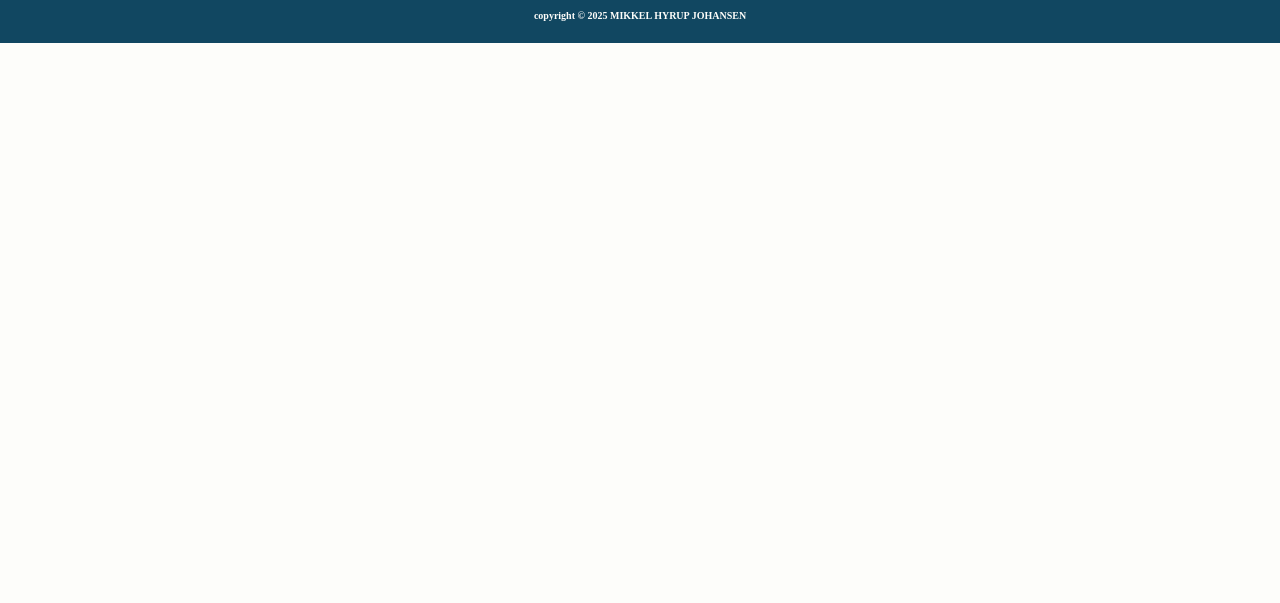
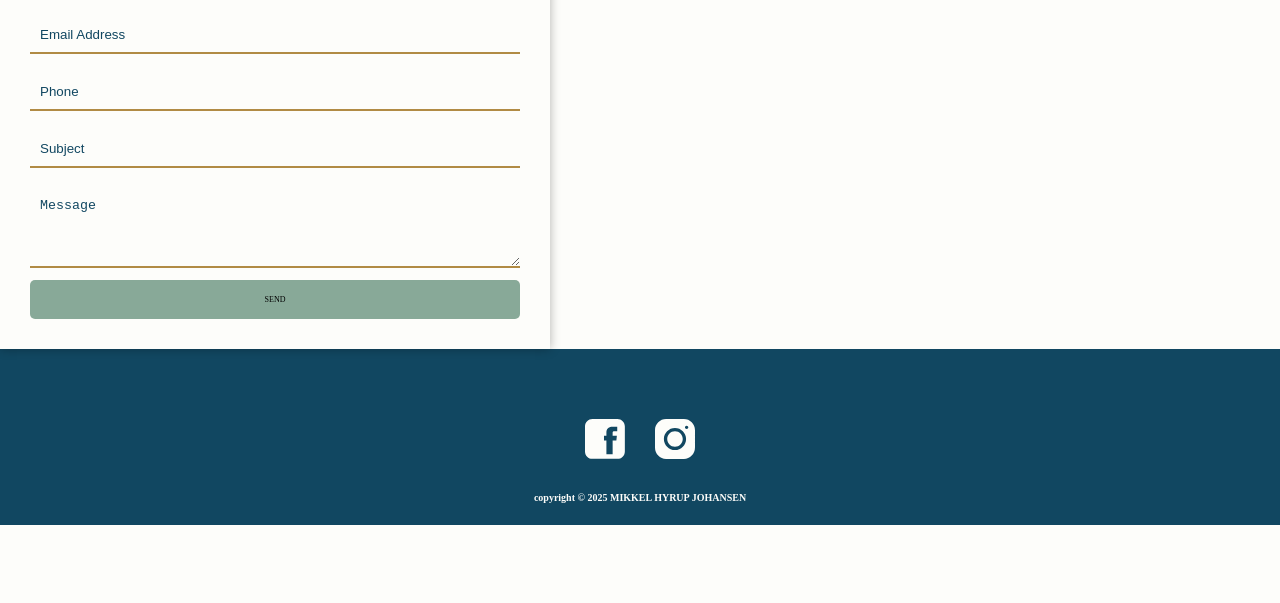
Before and after one commit to HyrupDesign/Projekt-3, a plain HTML site: page Kontakt.html in a window 1280 px wide. Shown: the part 197-800 px from the top of the page. Drawn offline with Linux system fonts and the light colour scheme.

Commit message:
kontakt formular

```diff
--- a/Kontakt.html
+++ b/Kontakt.html
@@ -36,7 +36,25 @@
     </header>
 
     <main></main>
-    <section></section>
+    <section>
+      <div class="wrapper">
+        <div class="title">
+          <h1>contact us form</h1>
+        </div>
+        <div class="contact-form">
+          <div class="input-fields">
+            <input type="text" class="input" placeholder="Name" />
+            <input type="text" class="input" placeholder="Email Address" />
+            <input type="text" class="input" placeholder="Phone" />
+            <input type="text" class="input" placeholder="Subject" />
+          </div>
+          <div class="msg">
+            <textarea placeholder="Message"></textarea>
+            <div class="btn">send</div>
+          </div>
+        </div>
+      </div>
+    </section>
 
     <footer>
       <div class="footer-grid">
--- a/style.css
+++ b/style.css
@@ -47,7 +47,7 @@ https://www.w3schools.com/howto/tryit.asp?filename=tryhow_css_js_dropdown_right*
 
 /* Links inside the dropdown */
 #dropdown-content a {
-  color: var(--primary);
+  color: var(--accent);
   padding: 12px 16px;
   text-decoration: none;
   display: block;
@@ -219,12 +219,103 @@ a {
 /*  Projekter start  */
 /*                   */
 
+.projekter {
+}
+
+.projekttekst {
+}
+
+.selvportratbillede {
+}
+.Illustrationer1 {
+}
+.portrattekst {
+}
+
+/*              ny sektion             */
+
+/*                   */
+/*   kontakt start   */
+/*                   */
+
+/* formular hentet fra youtube gennem github = https://github.com/codingmarket07/Responsive-Contact-us-form/blob/master/README.md */
+
+.wrapper {
+  position: relative;
+  width: 100%;
+  max-width: 550px;
+  background: var(--background1);
+  padding: 30px;
+  border-radius: 0%;
+  box-shadow: 0 0 10px rgba(0, 0, 0, 0.3);
+}
+
+.wrapper .title h1 {
+  color: var(--secondary);
+  text-align: center;
+  margin-bottom: 25px;
+}
+
+.contact-form {
+  display: flex;
+  flex-direction: column;
+}
+
+.input-fields {
+  display: flex;
+  flex-direction: column;
+  margin-right: 4%;
+}
+
+.input-fields,
+.msg {
+  width: 100%;
+}
+
+.input-fields .input,
+.msg textarea {
+  margin: 10px 0;
+  background: transparent;
+  border: 0px;
+  border-bottom: 2px solid var(--primary);
+  padding: 10px;
+  color: black;
+  width: 100%;
+}
+
+.msg textarea {
+  height: 80px;
+}
+
+::-webkit-input-placeholder {
+  /* Chrome/Opera/Safari */
+  color: var(--secondary);
+}
+::-moz-placeholder {
+  /* Firefox 19+ */
+  color: var(--secondary);
+}
+:-ms-input-placeholder {
+  /* IE 10+ */
+  color: var(--secondary);
+}
+
+.btn {
+  background: var(--accent);
+  text-align: center;
+  padding: 15px;
+  border-radius: 5px;
+  color: black;
+  cursor: pointer;
+  text-transform: uppercase;
+}
+
 :root {
   --background1: #fdfdfa;
   --background2: #ebebe3;
-  --primary: #88a998;
+  --accent: #88a998;
   --secondary: #114761;
-  --accent: #b18b44;
+  --primary: #b18b44;
 }
 
 @import url("https://fonts.googleapis.com/css?family=Poppins:700|family=Poppins:600|Hind%20Vadodara:400");
```
Also changed, not shown: Projekter.html (+20 -2 lines).
